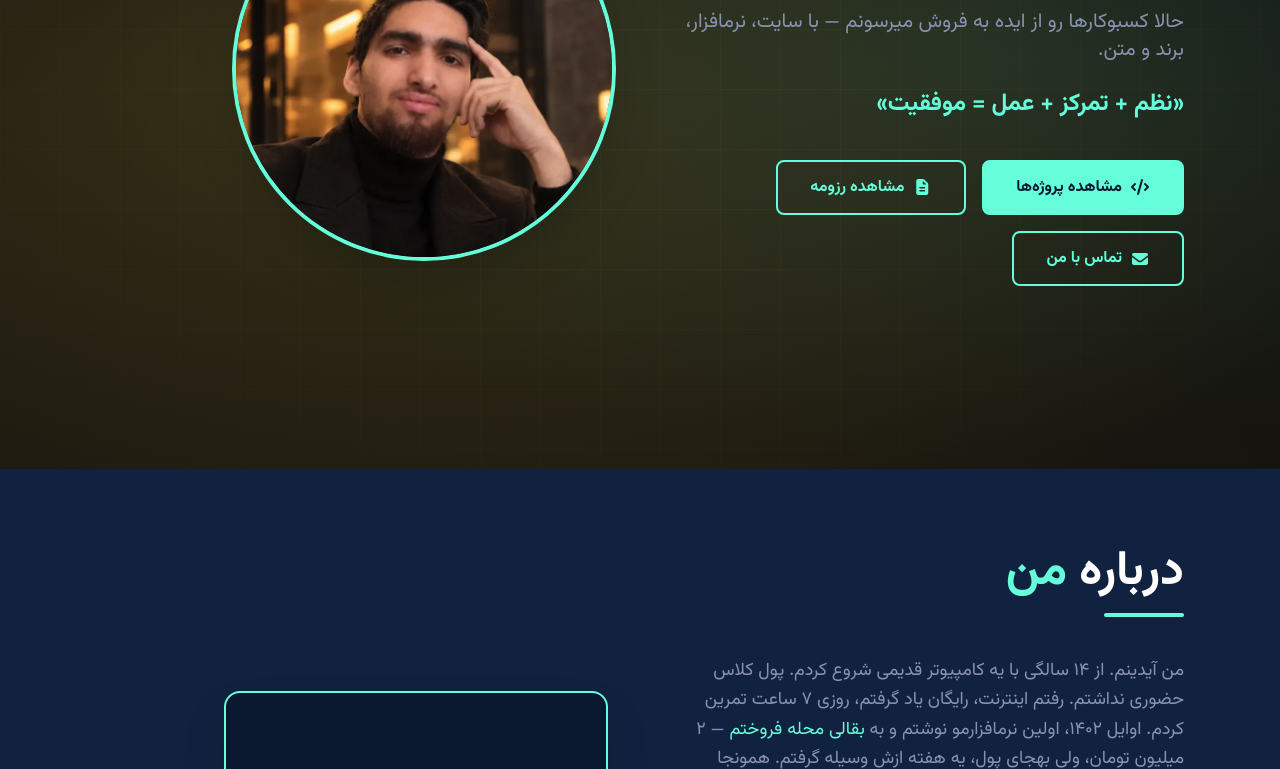
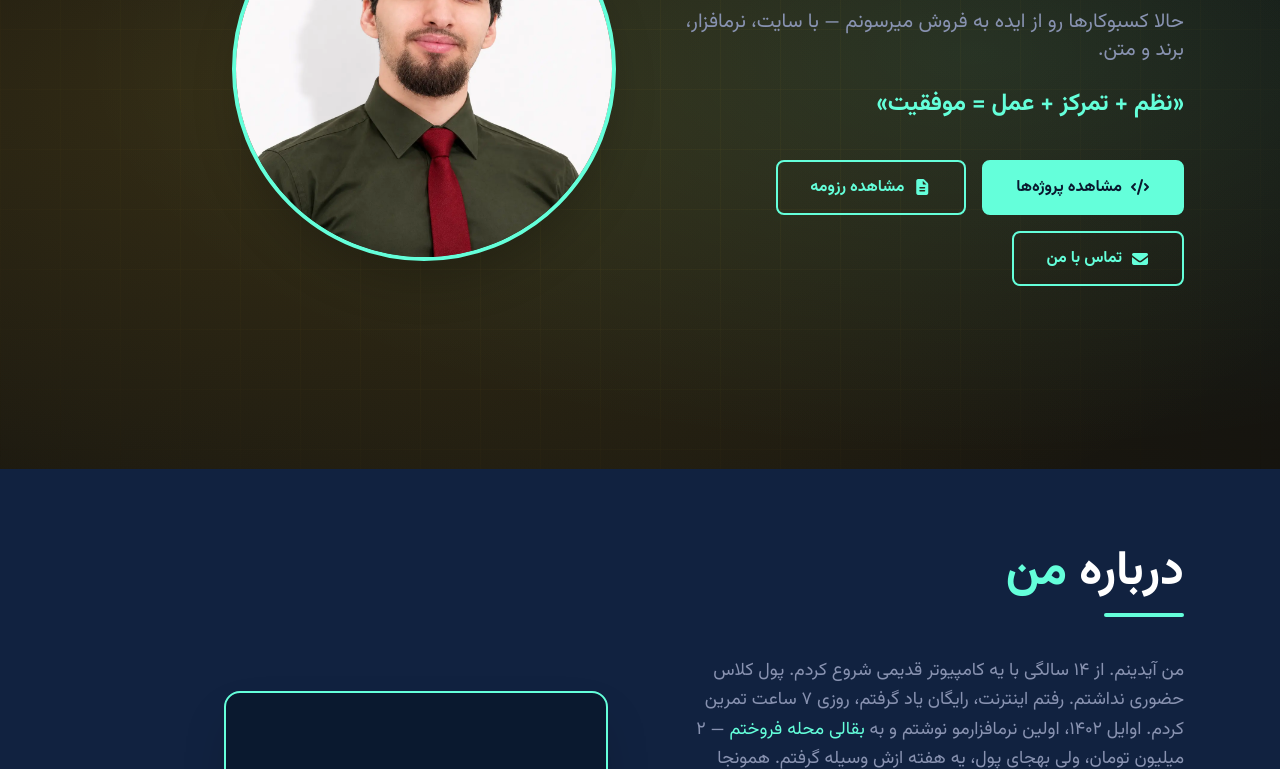
Before and after one commit to programmer-87/Aydin_Birampour_Portfolio, a website: page index.html in a window 1280 px wide. Shown: the part 331-1100 px from the top of the page. Drawn offline with Linux system fonts and the light colour scheme.

Commit message:
style: update hero profile image in index.html

```diff
--- a/index.html
+++ b/index.html
@@ -173,7 +173,7 @@
 
         <!-- ستون عکس (سمت چپ در RTL) -->
         <div class="fade-in order-1 lg:order-2 flex justify-center lg:justify-start">
-            <img src="assets/img/Profile.webp" alt="آیدین بیرام پور" fetchpriority="high" width="400" height="400"
+            <img src="assets/img/AydinBeyrampour.webp" alt="آیدین بیرام پور" fetchpriority="high" width="400" height="400"
                  class="w-64 h-64 md:w-80 md:h-80 lg:w-96 lg:h-96 rounded-full object-cover border-4 border-turquoise shadow-2xl">
         </div>
 
```
Also changed, not shown: assets/img/AydinBeyrampour.webp (added), assets/img/Profile.webp (deleted).
